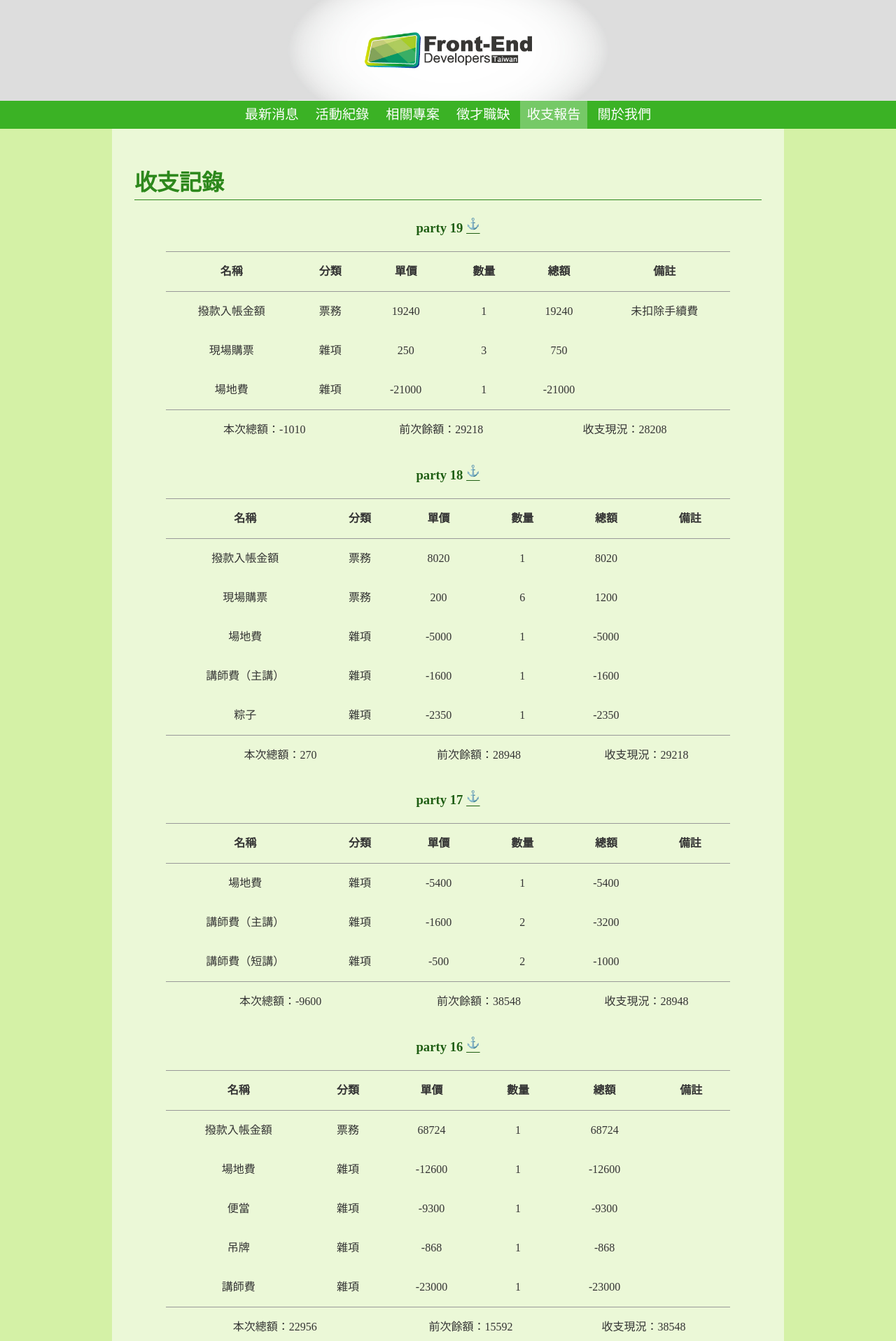
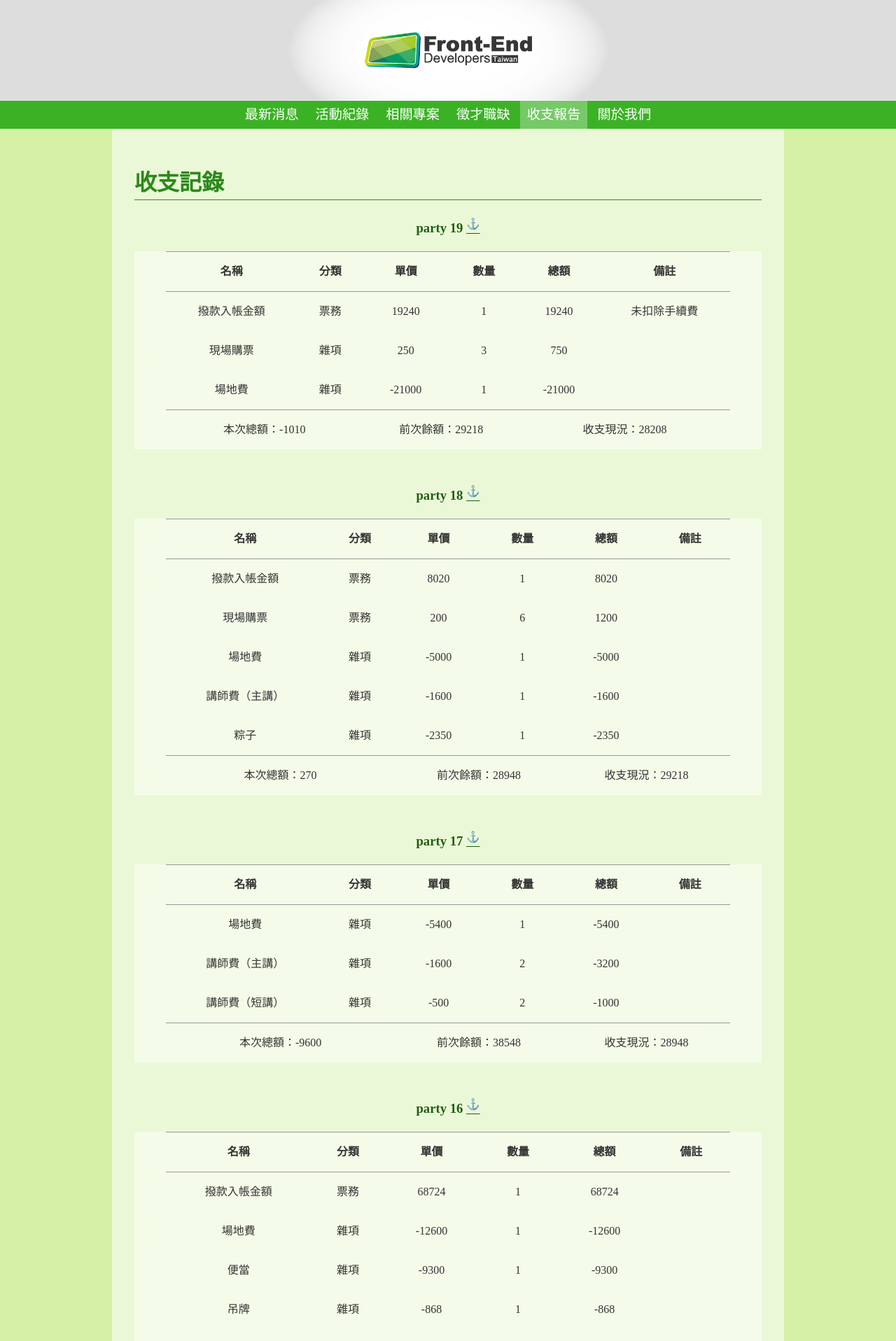
Before and after one commit to f2etw/f2etw.github.io, a Jekyll site: the page built from records.html, in a window 1280 px wide. Shown: the top 1916 px of the page at 70% size. Built offline with Jekyll 4.4.1, drawn with Linux system fonts in a browser that asks for light colours.

Commit message:
add scroll shadow class .scrollbox

```diff
--- a/_sass/_helper.scss
+++ b/_sass/_helper.scss
@@ -58,3 +58,10 @@
 }
 .left {float: left; }
 .right {float: right;}
+
+.scrollbox {
+  max-width: 100%;
+  overflow: auto;
+  margin-bottom: 3em;
+  @include scroll-shadow--horizen(lighten($main-bgc, 15%), lighten($black, 30%));
+}
```
